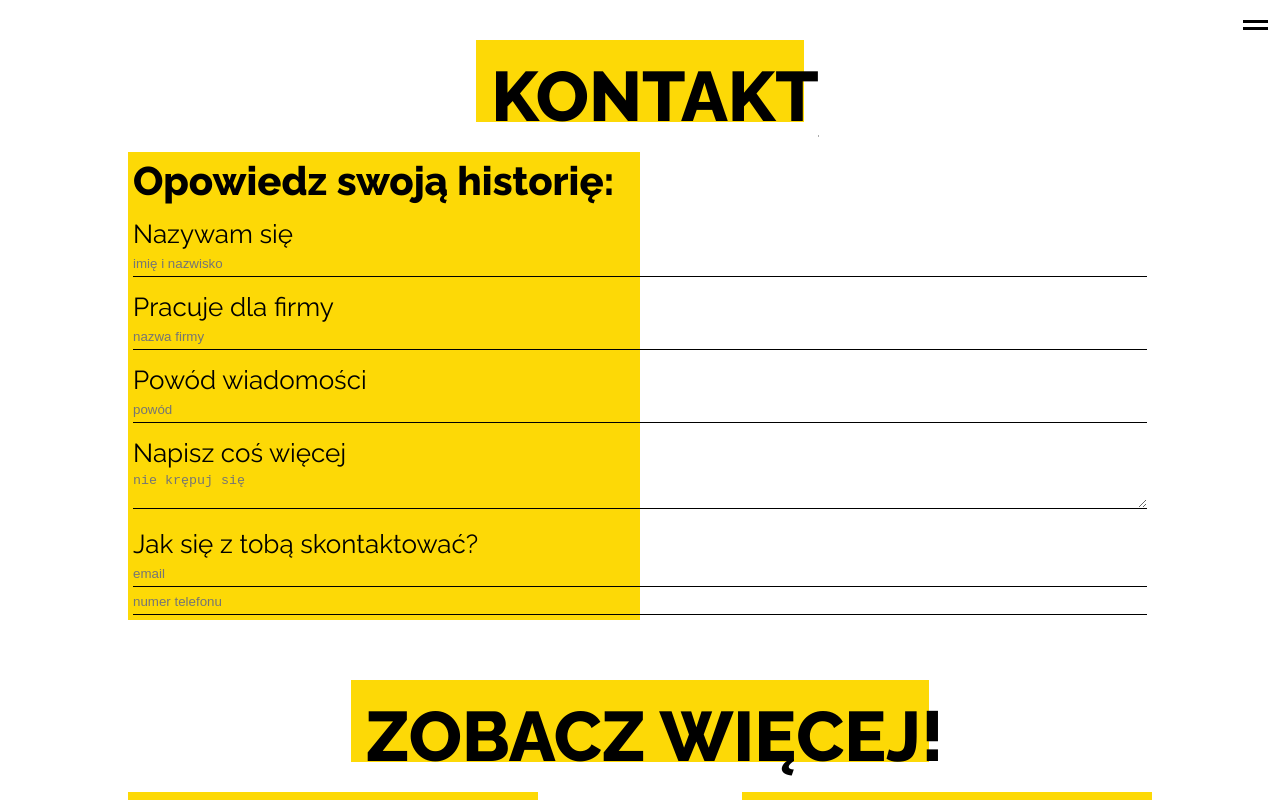
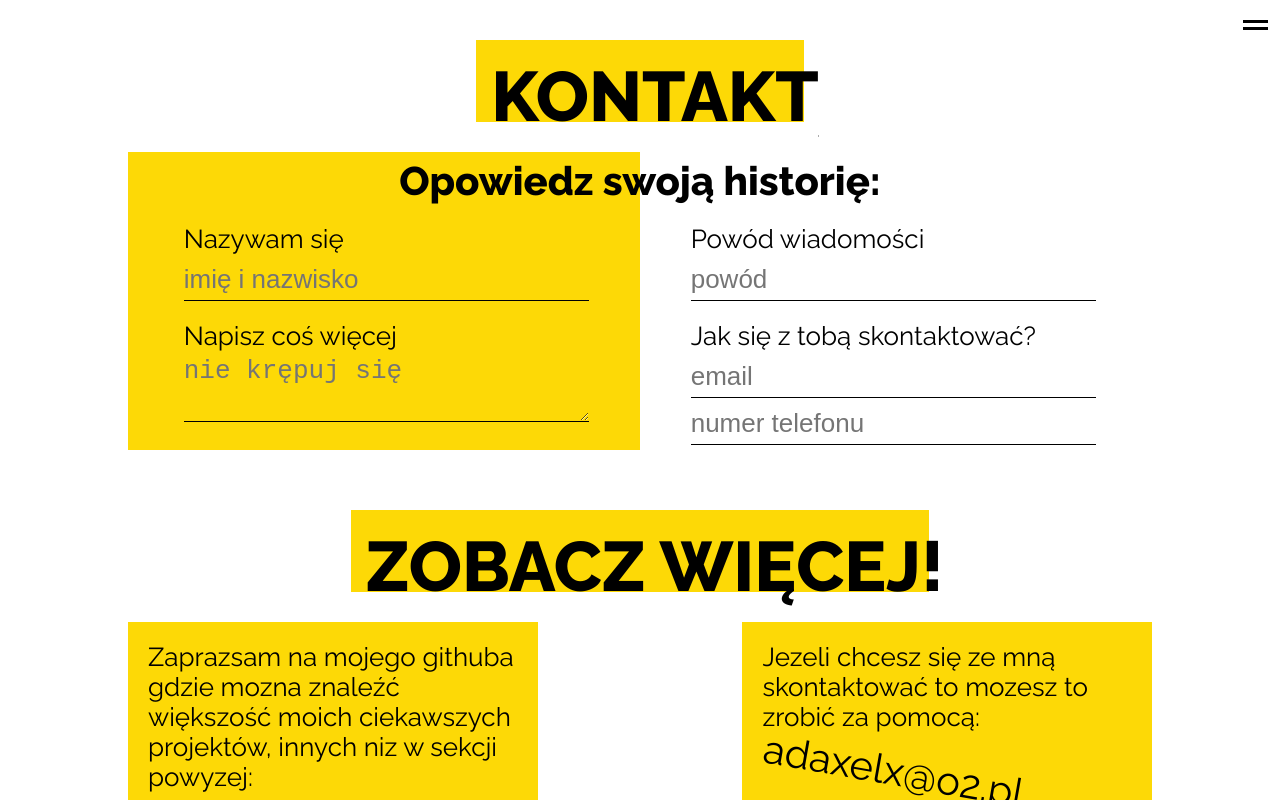
Before and after one commit to Adaxelx/portfolio-training, a React (Create React App) app: page /contact in a window 1280 px wide. Shown: the top 800 px of the page. Built offline with nearby package versions, Linux system fonts and the light colour scheme.

Commit message:
small fixes + end contact page view

```diff
--- a/src/Styles/Modules/ContactPage/Form.module.sass
+++ b/src/Styles/Modules/ContactPage/Form.module.sass
@@ -4,9 +4,7 @@
     margin-top: $margin-content
     position: relative
     width: 80%
-    padding: 5px;
-    display: flex
-    flex-direction: column
+    padding: 5px
     &::before
         content: ""
         position: absolute
@@ -17,12 +15,18 @@
         z-index: -1
         background-color: $yellow-color
 
+.labCon
+    display: flex
+    flex-direction: column
+
 .title
     font-size: $font-sizeSubtitle
+    text-align: center
+
 
 .container
     width: 100%
-    margin-top: 15px
+    margin-top: 20px
 
 .content
     font-size: $font-sizeContent
@@ -33,10 +37,21 @@
     border-bottom: 1px solid black
     width: 100%
     padding: 5px 0
+    font-size: $font-sizeContent
+    margin-top: 5px
 
 .message
+    font-size: $font-sizeContent
     background-color: transparent
     border: none
     border-bottom: 1px solid black
     width: 100%
     padding: 5px 0
+
+@media (orientation: landscape)
+    .container
+        width: 40%
+    .labCon
+        flex-direction: row
+        flex-wrap: wrap
+        justify-content: space-around
--- a/src/Styles/Modules/OpenedNav.module.sass
+++ b/src/Styles/Modules/OpenedNav.module.sass
@@ -60,3 +60,5 @@ i:nth-of-type(3)
 .active
     opacity: 1
     transform: translateX(0)
+a
+    color: white
--- a/src/components/ContactPage/Form.js
+++ b/src/components/ContactPage/Form.js
@@ -4,7 +4,6 @@ import styles from '../../Styles/Modules/ContactPage/Form.module.sass'
 class Form extends React.Component {
     state = {
         username: '',
-        company: '',
         reason: '',
         message: '',
         email: '',
@@ -23,11 +22,9 @@ class Form extends React.Component {
         return (
             <form action="" className={styles.form}>
                 <h3 className={styles.title}>Opowiedz swoją historię: </h3>
+                <section className={styles.labCon}>
                 <label className={styles.container} htmlFor="user">
                     <p className={styles.content}>Nazywam się </p><input className={styles.input} placeholder='imię i nazwisko' type="text" id="user" name="username" value={this.state.username} onChange={this.handleChange}></input>
-                </label>
-                <label className={styles.container} htmlFor="user">
-                    <p className={styles.content}>Pracuje dla firmy</p><input className={styles.input} placeholder='nazwa firmy' type="text" id="user" name="company" value={this.state.company} onChange={this.handleChange}></input>
                 </label>
                 <label className={styles.container} htmlFor="user">
                     <p className={styles.content}>Powód wiadomości</p><input className={styles.input} placeholder='powód' type="text" id="user" name="reason" value={this.state.reason} onChange={this.handleChange}></input>
@@ -40,6 +37,7 @@ class Form extends React.Component {
                     <p className={styles.content}>Jak się z tobą skontaktować?</p><input className={styles.input} placeholder='email' type="e-mail" id="user" name="email" value={this.state.email} onChange={this.handleChange}></input>
                     <input className={styles.input} placeholder='numer telefonu' type="number" id="user" name="number" value={this.state.number} onChange={this.handleChange}></input>
                 </label>
+                </section>
             </form>
         );
     }
--- a/src/components/StartPage/About.js
+++ b/src/components/StartPage/About.js
@@ -2,7 +2,6 @@ import React from 'react';
 import styles from '../../Styles/Modules/StartPage/About.module.sass'
 import img from '../../images/Tkd.jpg'
 import Title from '../Title'
-let scrollV = window.scrollY
 
 const About = () =>{
     return (
--- a/src/components/navigation/navOpen.js
+++ b/src/components/navigation/navOpen.js
@@ -20,9 +20,9 @@ class navOpen extends React.Component {
                     </ul>
                     <aside className={`${styles.socials}`}>
                         <p className={`${styles.text} ${this.props.active ? styles.active : ''}`}>Jeżeli chcesz dowiedzieć się o mnie więcej zapraszam na moje media społecznościowe i githuba</p>
-                        <i className={`fab fa-github ${this.props.active ? styles.active : ''}`}></i>
-                        <i className={`fab fa-facebook-f ${this.props.active ? styles.active : ''}`}></i>
-                        <i className={`fab fa-instagram ${this.props.active ? styles.active : ''}`}></i>
+                        <a target="_blank" rel="noopener noreferrer" href='https://github.com/Adaxelx'><i className={`fab fa-github ${this.props.active ? styles.active : ''}`}></i></a>
+                        <a target="_blank" rel="noopener noreferrer" href='https://github.com/Adaxelx'><i className={`fab fa-facebook-f ${this.props.active ? styles.active : ''}`}></i></a>
+                        <a target="_blank" rel="noopener noreferrer" href='https://github.com/Adaxelx'><i className={`fab fa-instagram ${this.props.active ? styles.active : ''}`}></i></a>
                     </aside>
                 </div>
             </nav>
```
Also changed, not shown: src/Styles/Modules/Footer.module.sass (+6 -6 lines).
